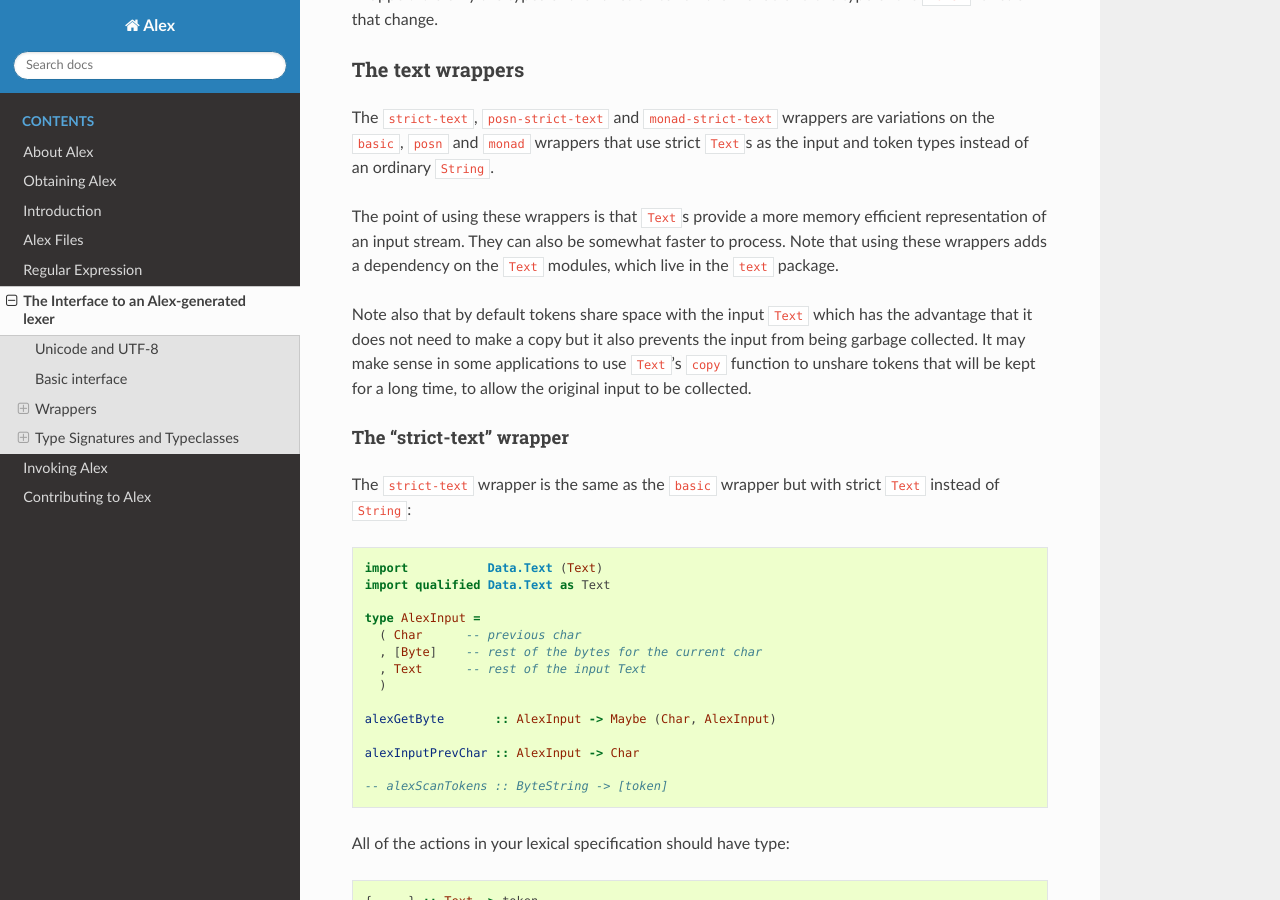
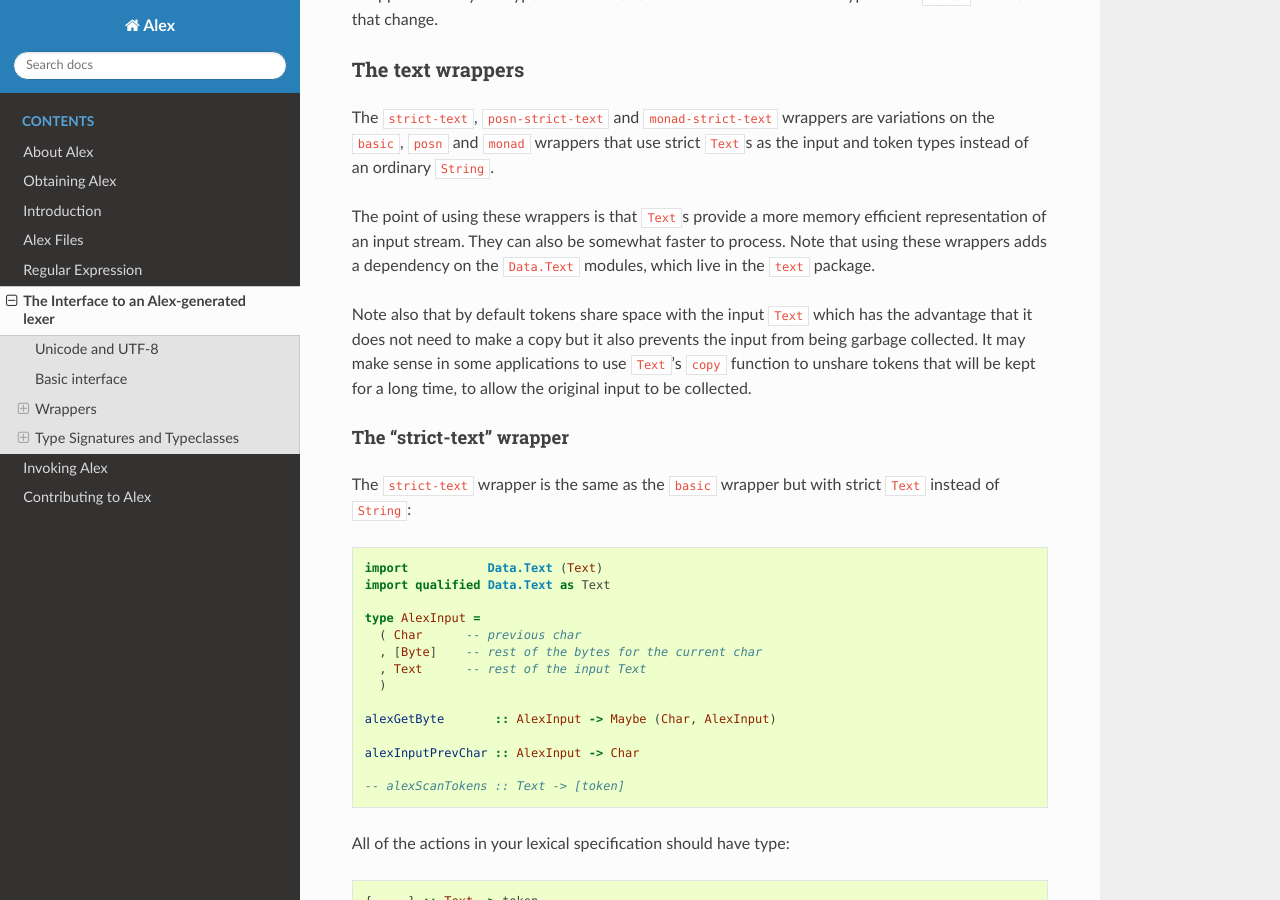
Before and after one commit to haskell/alex, a Sphinx documentation site: the page built from doc/api.rst, in a window 1280 px wide and 900 px high, scrolled down 11285 px. Built offline with Sphinx 7.4.7 and the Read the Docs theme 2.0.0, drawn with Linux system fonts in a browser that asks for light colours.

Commit message:
Incorporate Andreas' feeback

```diff
--- a/doc/api.rst
+++ b/doc/api.rst
@@ -578,19 +578,19 @@ All of the actions in your lexical specification have the same type as in the ``
 It is only the types of the function to run the monad and the type of the ``token`` function that change.
 
 The text wrappers
-~~~~~~~~~~~~~~~~~~~~~~~
+~~~~~~~~~~~~~~~~~
 
 The ``strict-text``, ``posn-strict-text`` and ``monad-strict-text`` wrappers are variations on the ``basic``, ``posn`` and ``monad`` wrappers that use strict ``Text``\ s as the input and token types instead of an ordinary ``String``.
 
 The point of using these wrappers is that ``Text``\ s provide a more memory efficient representation of an input stream.
 They can also be somewhat faster to process.
-Note that using these wrappers adds a dependency on the ``Text`` modules, which live in the ``text`` package.
+Note that using these wrappers adds a dependency on the ``Data.Text`` modules, which live in the ``text`` package.
 
 Note also that by default tokens share space with the input ``Text`` which has the advantage that it does not need to make a copy but it also prevents the input from being garbage collected.
 It may make sense in some applications to use ``Text``'s ``copy`` function to unshare tokens that will be kept for a long time, to allow the original input to be collected.
 
 The "strict-text" wrapper
-^^^^^^^^^^^^^^^^^^^^^^^^^^^^^^
+^^^^^^^^^^^^^^^^^^^^^^^^^
 
 The ``strict-text`` wrapper is the same as the ``basic`` wrapper but with strict ``Text`` instead of ``String``:
 
@@ -609,7 +609,7 @@ The ``strict-text`` wrapper is the same as the ``basic`` wrapper but with strict
 
    alexInputPrevChar :: AlexInput -> Char
 
-   -- alexScanTokens :: ByteString -> [token]
+   -- alexScanTokens :: Text -> [token]
 
 All of the actions in your lexical specification should have type:
 
@@ -620,7 +620,7 @@ All of the actions in your lexical specification should have type:
 for some type ``token``.
 
 The "posn-strict-text" wrapper
-^^^^^^^^^^^^^^^^^^^^^^^^^^^^^
+^^^^^^^^^^^^^^^^^^^^^^^^^^^^^^
 
 The ``posn-strict-text`` wrapper is the same as the ``posn`` wrapper but with strict ``Text`` instead of ``String``:
 
@@ -647,7 +647,7 @@ All of the actions in your lexical specification should have type:
 for some type ``token``.
 
 The "monad-strict-text" wrapper
-^^^^^^^^^^^^^^^^^^^^^^^^^^^^^^
+^^^^^^^^^^^^^^^^^^^^^^^^^^^^^^^
 
 The ``monad-strict-text`` wrapper is the same as the ``monad`` wrapper but with strict ``Text`` instead of ``String``:
 
@@ -671,7 +671,7 @@ The ``monad-strict-text`` wrapper is the same as the ``monad`` wrapper but with
    instance Applicative Alex where ...
    instance Monad       Alex where ...
 
-   runAlex          :: Text -> Alex a -> Either String a
+   runAlex :: Text -> Alex a -> Either String a
 
    type AlexInput =
      ( AlexPosn                 -- current position,
@@ -686,7 +686,7 @@ All of the actions in your lexical specification have the same type as in the ``
 It is only the types of the function to run the monad and the type of the ``token`` function that change.
 
 The "monadUserState-strict-text" wrapper
-^^^^^^^^^^^^^^^^^^^^^^^^^^^^^^^^^^^^^^^
+^^^^^^^^^^^^^^^^^^^^^^^^^^^^^^^^^^^^^^^^
 
 The ``monadUserState-strict-text`` wrapper is the same as the ``monadUserState`` wrapper but with strict ``Text`` instead of ``String``:
 
```
